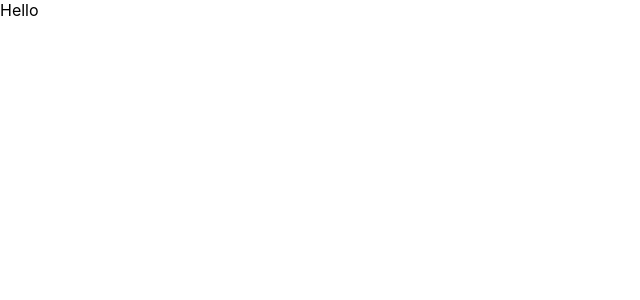
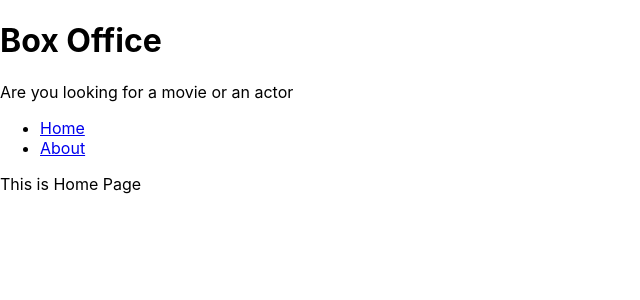
Before and after one commit to GaganpreetKaurKalsi/Box-Office, a React (Create React App) app: page / in a window 1280 px wide. Shown: the top 300 px of the page, without its empty margins (0-640 px from the left). Built offline with nearby package versions, Linux system fonts and the light colour scheme.

Commit message:
Added Title

```diff
--- a/package.json
+++ b/package.json
@@ -8,6 +8,8 @@
     "@testing-library/user-event": "^12.8.3",
     "react": "^17.0.2",
     "react-dom": "^17.0.2",
+    "react-router": "^5.2.0",
+    "react-router-dom": "^5.2.0",
     "react-scripts": "4.0.3",
     "web-vitals": "^0.2.4",
     "workbox-background-sync": "^5.1.4",
--- a/src/App.js
+++ b/src/App.js
@@ -1,9 +1,23 @@
 import React from 'react';
+import { Switch, Route } from 'react-router-dom';
+import Home from './pages/Home';
+import Starred from './pages/Starred';
+
 
 function App() {
   return (
     <div>
-      Hello
+      <Switch>
+        <Route exact path="/">
+          <Home />
+        </Route>
+        <Route exact path="/About">
+          <Starred />
+        </Route>
+        <Route>
+          <h2>Page not found</h2>
+        </Route>
+      </Switch>
     </div>
   );
 }
--- /dev/null
+++ b/src/components/MainPageLayout.js
@@ -0,0 +1,15 @@
+import React from 'react'
+import Nav from './Nav'
+import Title from './Title'
+
+const MainPageLayout = ({children}) => {
+    return (
+        <div>
+            <Title title = "Box Office" subtitle = "Are you looking for a movie or an actor"/>
+            <Nav />
+            {children}
+        </div>
+    )
+}
+
+export default MainPageLayout
--- /dev/null
+++ b/src/components/Nav.js
@@ -0,0 +1,25 @@
+import React from 'react';
+import { Link } from 'react-router-dom';
+
+const Links = [
+  { to: '/', text: 'Home' },
+  { to: '/About', text: 'About' },
+];
+
+const Nav = () => {
+  return (
+    <div>
+      <nav>
+        <ul>
+          {Links.map(link => (
+            <li key={link.to}>
+                  <Link to={link.to}>{link.text}</Link>
+            </li>
+          ))}
+        </ul>
+      </nav>
+    </div>
+  );
+};
+
+export default Nav;
--- /dev/null
+++ b/src/components/Title.js
@@ -0,0 +1,12 @@
+import React from 'react'
+
+const Title = ({title, subtitle}) => {
+    return (
+        <div>
+            <h1>{title}</h1>
+            <p>{subtitle}</p>
+        </div>
+    )
+}
+
+export default Title
--- a/src/index.js
+++ b/src/index.js
@@ -1,11 +1,17 @@
 import React from "react";
 import ReactDOM from "react-dom";
+import { BrowserRouter } from 'react-router-dom';
 import "./index.css";
 import App from "./App";
 import * as serviceWorkerRegistration from "./serviceWorkerRegistration";
 import reportWebVitals from "./reportWebVitals";
 
-ReactDOM.render(<App />, document.getElementById("root"));
+ReactDOM.render(
+  <BrowserRouter>
+    <App />
+  </BrowserRouter>,
+  document.getElementById('root')
+);
 
 // If you want your app to work offline and load faster, you can change
 // unregister() to register() below. Note this comes with some pitfalls.
--- /dev/null
+++ b/src/pages/Home.js
@@ -0,0 +1,12 @@
+import React from 'react'
+import MainPageLayout from '../components/MainPageLayout';
+
+const Home = () => {
+    return (
+      <div>
+        <MainPageLayout> This is Home Page</MainPageLayout>
+      </div>
+    );
+}
+
+export default Home
--- /dev/null
+++ b/src/pages/Starred.js
@@ -0,0 +1,11 @@
+import React from 'react'
+
+const Starred = () => {
+    return (
+        <div>
+            This is Starred Page
+        </div>
+    )
+}
+
+export default Starred
```
Also changed, not shown: 2 other files (tests, documents, lock files or other folders).
